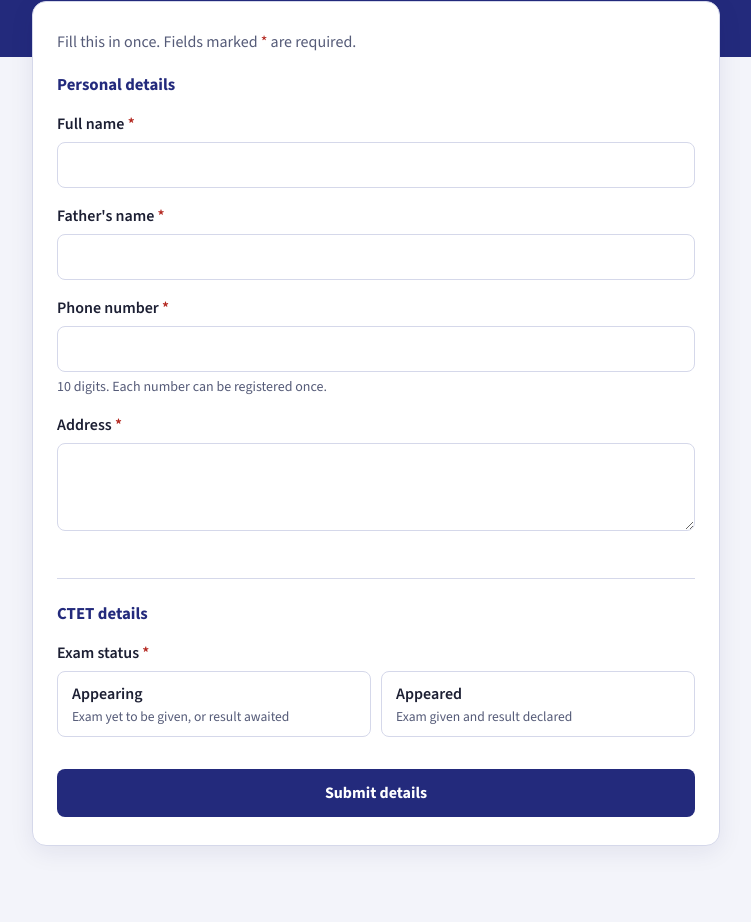
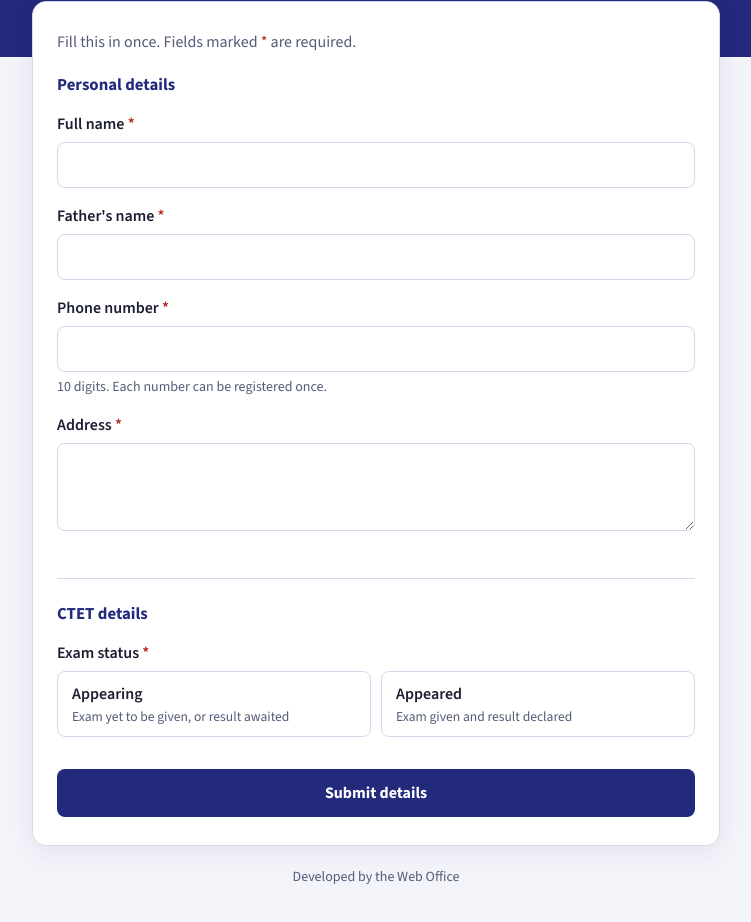
Before and after one commit to yashmarwal/tecnia, a plain HTML site: page index.html in a window 1280 px wide. Shown: the part 248-1170 px from the top of the page, without its empty margins (264-1015 px from the left). Before the commit the page ends 1142 px from the top, so only its background shows below. Drawn offline with nearby package versions, Linux system fonts and the light colour scheme.

Commit message:
Add "Developed by the Web Office" credit to the form
Co-Authored-By: Claude Sonnet 5.5 <noreply@anthropic.com>

```diff
--- a/index.html
+++ b/index.html
@@ -110,6 +110,7 @@
         <button id="again" class="btn ghost" type="button">Submit another response</button>
       </section>
     </div>
+    <p class="credit">Developed by the Web Office</p>
   </main>
 
   <script src="https://cdn.jsdelivr.net/npm/@supabase/supabase-js@2"></script>
--- a/style.css
+++ b/style.css
@@ -62,6 +62,7 @@ h1, h2, h3 { margin: 0; }
   box-shadow: 0 6px 24px rgba(23, 28, 87, .08);
 }
 .lead { margin: 0 0 20px; color: var(--muted); }
+.credit { margin: 20px 0 0; text-align: center; font-size: .875rem; color: var(--muted); }
 
 .section { margin: 0 0 8px; padding: 0; border: 0; min-width: 0; }
 .section + .section { margin-top: 24px; padding-top: 24px; border-top: 1px solid var(--line); }
```
